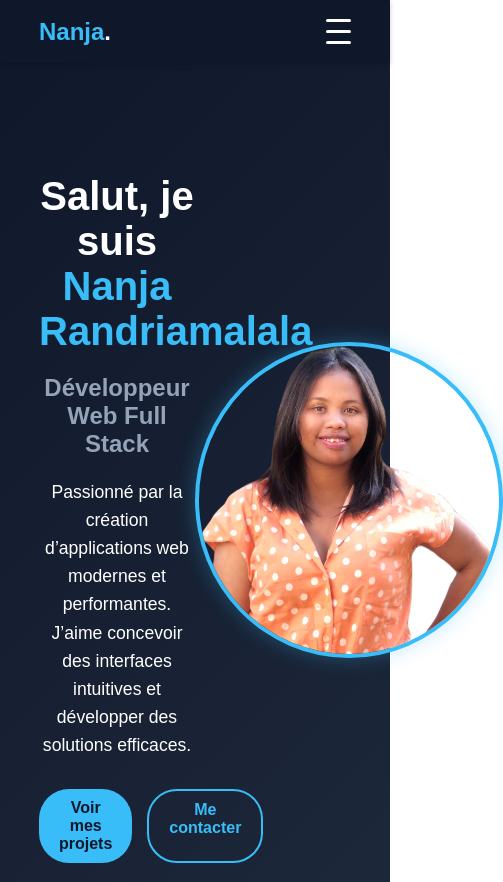
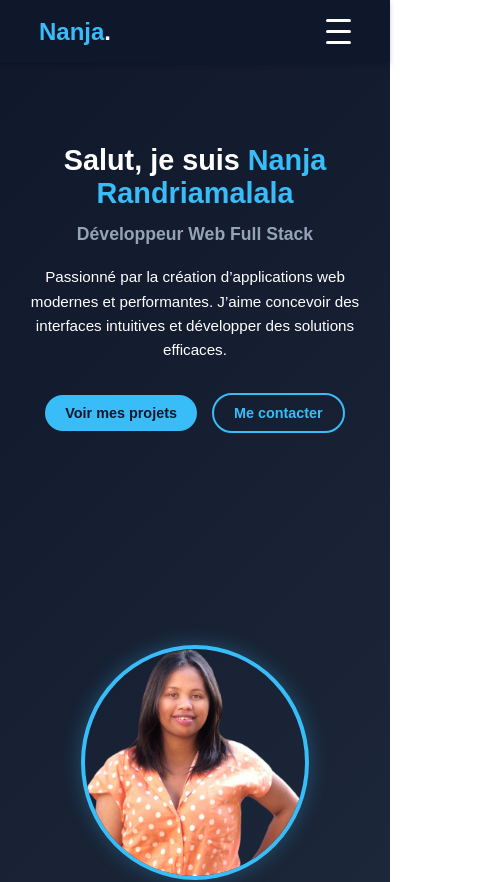
Before and after one commit to nanja98/PortFolio, a React (Create React App) app: page / in a window 390 px wide. Shown: the top 882 px of the page, 503 px wide, since content can reach past the window. Built offline with nearby package versions, Linux system fonts and the light colour scheme.

Commit message:
responsive home

```diff
--- a/src/pages/Home/home.css
+++ b/src/pages/Home/home.css
@@ -1,16 +1,28 @@
+
 .home {
   display: flex;
   align-items: center;
   justify-content: space-between;
-  padding: 80px 10%;
+  padding: 0px 5%;
   background: linear-gradient(135deg, #0f172a, #1e293b);
   color: #fff;
   min-height: 100vh;
   font-family: "Poppins", sans-serif;
+  position: relative;
+  flex-wrap: wrap;
+}
+
+.home::before {
+  content: "";
+  display: block;
+  height: 20px;
 }
 
 .intro {
-  max-width: 50%;
+  flex: 1;
+  min-width: 300px;
+  text-align: center;
+  margin: 0 auto;
 }
 
 .name {
@@ -18,12 +30,12 @@
 }
 
 .intro h1 {
-  font-size: 2.5rem;
+  font-size: 2.8rem;
   margin-bottom: 10px;
 }
 
 .intro h2 {
-  font-size: 1.5rem;
+  font-size: 1.6rem;
   color: #94a3b8;
   margin-bottom: 20px;
 }
@@ -32,18 +44,25 @@
   font-size: 1.1rem;
   line-height: 1.6;
   margin-bottom: 30px;
+  max-width: 600px;
+  margin-left: auto;
+  margin-right: auto;
 }
 
+/* === BOUTONS === */
 .buttons {
   display: flex;
+  justify-content: center;
+  align-items: center;
   gap: 15px;
+  flex-wrap: wrap;
 }
 
 .btn {
   text-decoration: none;
   background: #38bdf8;
   color: #0f172a;
-  padding: 10px 20px;
+  padding: 12px 28px;
   border-radius: 30px;
   font-weight: 600;
   transition: 0.3s;
@@ -65,9 +84,75 @@
   color: #0f172a;
 }
 
+/* === IMAGE DE PROFIL === */
+.profile-img {
+  flex: 1;
+  display: flex;
+  justify-content: center;
+  align-items: center;
+  min-width: 280px;
+  margin-top: 20px;
+}
+
 .profile-img img {
   width: 300px;
+  max-width: 80%;
   border-radius: 50%;
   border: 4px solid #38bdf8;
   box-shadow: 0 0 20px rgba(56, 189, 248, 0.3);
 }
+
+/* === RESPONSIVE === */
+
+/* Tablette */
+@media (max-width: 992px) {
+  .home {
+    flex-direction: column;
+    text-align: center;
+    padding: 120px 8%;
+  }
+
+  .intro h1 {
+    font-size: 2.2rem;
+  }
+
+  .intro h2 {
+    font-size: 1.4rem;
+  }
+
+  .intro p {
+    font-size: 1rem;
+  }
+
+  .profile-img img {
+    width: 250px;
+  }
+}
+
+/* Mobile */
+@media (max-width: 600px) {
+  .home {
+    padding: 100px 6%;
+  }
+
+  .intro h1 {
+    font-size: 1.8rem;
+  }
+
+  .intro h2 {
+    font-size: 1.1rem;
+  }
+
+  .intro p {
+    font-size: 0.95rem;
+  }
+
+  .btn {
+    padding: 10px 20px;
+    font-size: 0.9rem;
+  }
+
+  .profile-img img {
+    width: 220px;
+  }
+}
```
